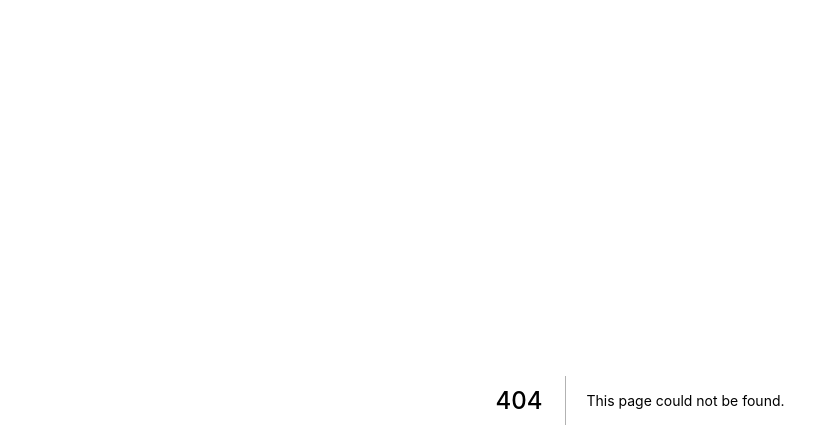
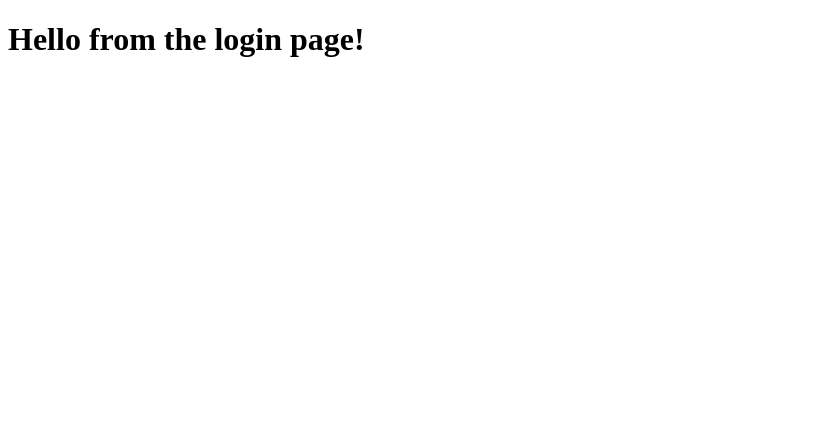
Before and after one commit to Bmartinm1/test-app, a Next.js app: page /login in a window 1280 px wide. Before the commit this address had no page. Shown: the top 448 px of the page, without its empty margins (0-839 px from the left). Built offline with nearby package versions, Linux system fonts and the light colour scheme.

Commit message:
added login page w/ visibility

```diff
--- /dev/null
+++ b/pages/login.js
@@ -0,0 +1,11 @@
+// test-app.com/login
+
+const LoginPage = () => {
+	return (
+		<div>
+			<h1>Hello from the login page!</h1>
+		</div>
+	);
+};
+
+export default LoginPage;
```
